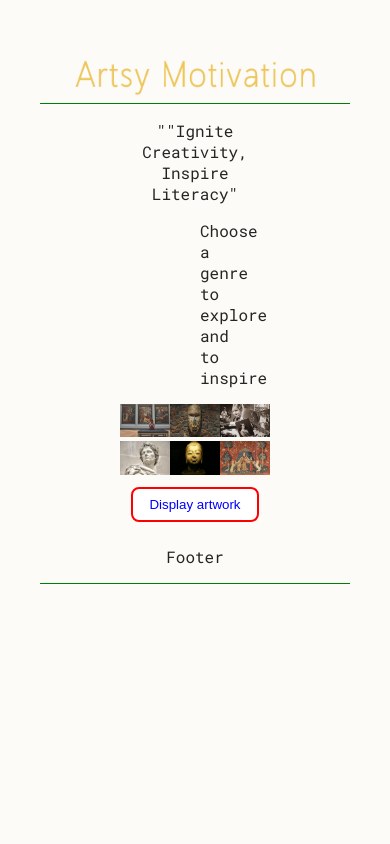
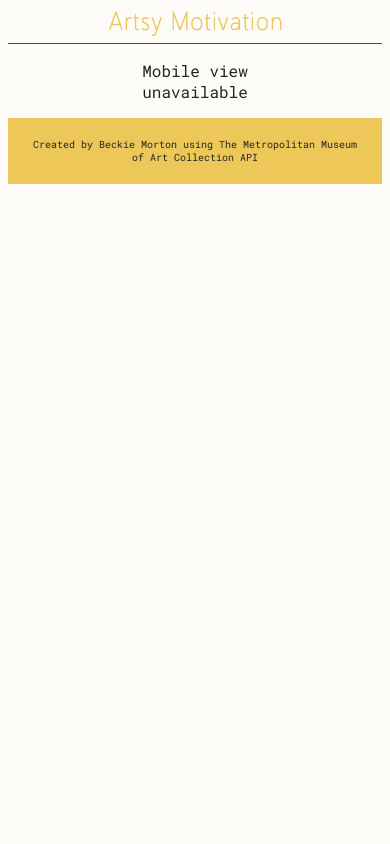
Before and after one commit to BeckieMorton/artsy-motivation, a React (Vite) app in the folder frontend/: page / in a window 390 px wide. Shown: the top 844 px of the page. Built offline with nearby package versions, Linux system fonts and the light colour scheme.

Commit message:
added mobile view screen

```diff
--- a/frontend/src/components/Footer/Footer.jsx
+++ b/frontend/src/components/Footer/Footer.jsx
@@ -4,7 +4,10 @@ import styles from "./Footer.module.css";
 export const Footer = () => {
   return (
     <div className={styles.footerContainer}>
-      <p>Footer</p>
+      <p>
+        Created by Beckie Morton using The Metropolitan Museum of Art Collection
+        API
+      </p>
     </div>
   );
 };
--- a/frontend/src/components/Footer/Footer.module.css
+++ b/frontend/src/components/Footer/Footer.module.css
@@ -1,4 +1,9 @@
 .footerContainer {
-  border-bottom: 1px solid green;
   max-width: 100%;
+  background-color: #eec759;
 }
+
+.footerContainer p {
+  font-size: 10px;
+  padding: 2em;
+}
--- a/frontend/src/components/Header/Header.module.css
+++ b/frontend/src/components/Header/Header.module.css
@@ -11,3 +11,13 @@
   text-align: center;
   max-width: 100%;
 }
+
+/* media query for mobile and tablet */
+@media screen and (max-width: 824px) {
+  .headerContainer img {
+    padding: 0;
+    align-items: center;
+    text-align: center;
+    max-width: 60%;
+  }
+}
--- a/frontend/src/components/Landing/Landing.jsx
+++ b/frontend/src/components/Landing/Landing.jsx
@@ -4,6 +4,7 @@ import { Button } from "../ReuseableComponents/Button/Button";
 import { ArtTypeCard } from "../ReuseableComponents/ArtTypeCard/ArtTypeCard";
 
 import styles from "./Landing.module.css";
+import { MobileView } from "../../pages/MobileView/MobileView";
 
 export const Landing = () => {
   const navigate = useNavigate();
@@ -13,8 +14,11 @@ export const Landing = () => {
   };
 
   return (
-    <div>
-      <p>""Ignite Creativity, Inspire Literacy"</p>
+    <>
+      <div className={styles.desktopView}>
+        <p style={{ fontWeight: "bold" }}>
+          "Ignite Creativity, Inspire Literacy"
+        </p>
         <p>
           <p>Choose a genre to explore and to inspire</p>
           <div className={styles.genreContainer}>
@@ -43,5 +47,9 @@ export const Landing = () => {
           <Button handleClick={handleClick} buttonText={"Display artwork"} />
         </p>
       </div>
+      <div className={styles.mobileView}>
+        <MobileView />
+      </div>
+    </>
   );
 };
--- a/frontend/src/components/Landing/Landing.module.css
+++ b/frontend/src/components/Landing/Landing.module.css
@@ -1,3 +1,7 @@
+.desktopView {
+  display: block;
+}
+
 .genreContainer {
   display: grid;
   grid-template-columns: repeat(3, 1fr);
@@ -5,3 +9,18 @@
   margin: 0 auto;
   overflow: hidden;
 }
+
+.mobileView {
+  display: none;
+}
+
+/* media query for mobile and tablet */
+@media screen and (max-width: 824px) {
+  .mobileView {
+    display: block;
+  }
+
+  .desktopView {
+    display: none;
+  }
+}
--- a/frontend/src/index.css
+++ b/frontend/src/index.css
@@ -3,8 +3,6 @@
 :root {
   margin: 0;
   font-family: "Roboto Mono", sans-serif;
-  -webkit-font-smoothing: antialiased;
-  -moz-osx-font-smoothing: grayscale;
 }
 
 body {
@@ -12,7 +10,5 @@ body {
   color: #252525;
   font-weight: 400;
   background-color: #fcfbf7;
-  border-bottom: 1.6rem solid #eec759;
   min-height: 100vh;
-  padding: 3em 2em 6rem 2em;
 }
--- /dev/null
+++ b/frontend/src/pages/MobileView/MobileView.jsx
@@ -0,0 +1,9 @@
+import styles from "./MobileView.module.css";
+
+export const MobileView = () => {
+  return (
+    <div>
+      <p className={styles.mobileContainer}>Mobile view unavailable</p>
+    </div>
+  );
+};
```
Also changed, not shown: frontend/src/pages/MobileView/MobileView.module.css (added). Lines whose indentation alone changed are shown as unchanged.
